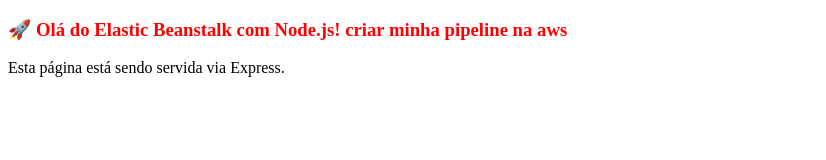
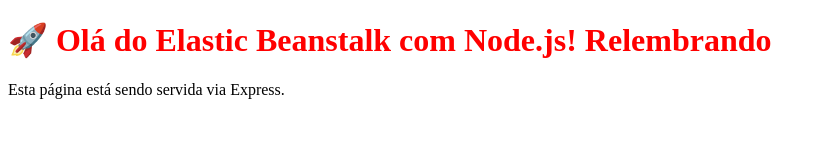
Before and after one commit to EzequisevlA/elasticbean, a website: page public/index.html in a window 1280 px wide. Shown: the whole page, without its empty margins (0-826 px from the left). Drawn offline with Linux system fonts and the light colour scheme.

Commit message:
Update index.html

```diff
--- a/public/index.html
+++ b/public/index.html
@@ -5,7 +5,7 @@
   <title>Minha App Estática</title>
 </head>
 <body>
-  <h3 style="color:red;">🚀 Olá do Elastic Beanstalk com Node.js! criar minha pipeline na aws</h3>
+  <h1 style="color:red;">🚀 Olá do Elastic Beanstalk com Node.js! Relembrando</h1>
   <p>Esta página está sendo servida via Express.</p>
 </body>
 </html>
```
